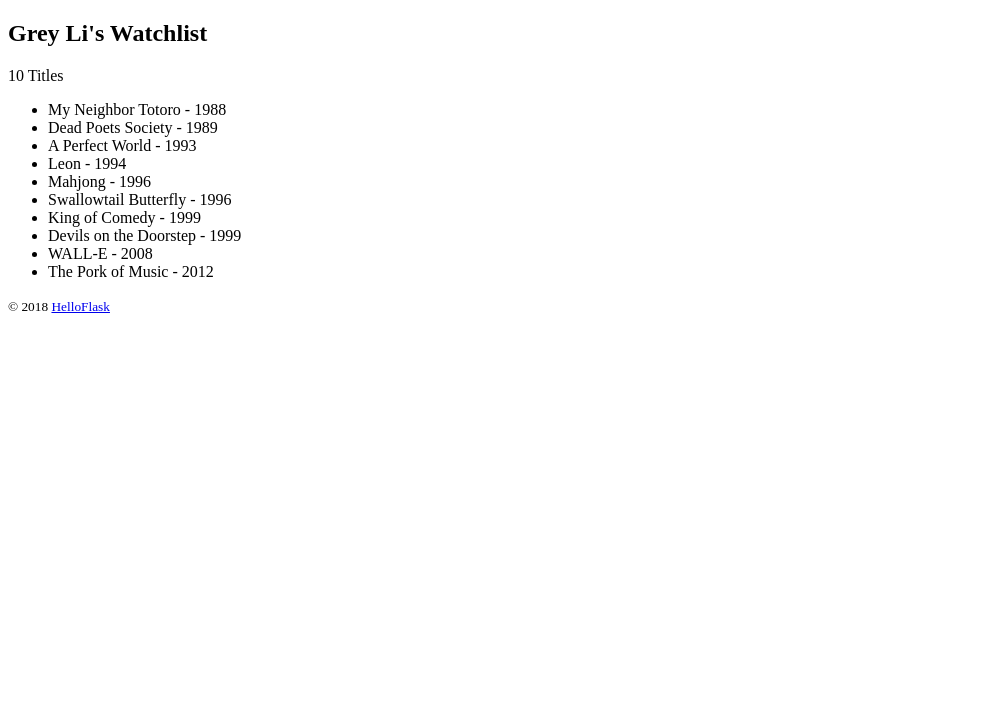
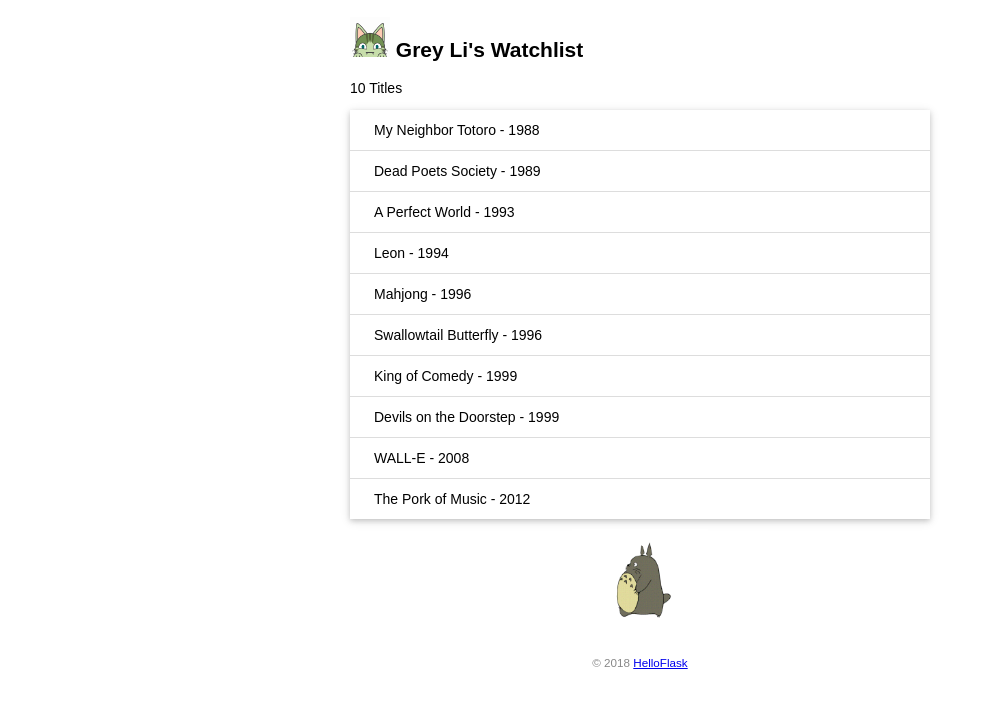
Before and after one commit to FDUZS/helloflask, a Flask app: page / in a window 1280 px wide. Shown: the top 708 px of the page, without its empty margins (0-988 px from the left). Run offline with Flask 2, Linux system fonts and the light colour scheme.

Commit message:
add: static files

```diff
--- /dev/null
+++ b/static/style.css
@@ -0,0 +1,43 @@
+body {
+    margin: auto;
+    max-width: 580px;
+    font-size: 14px;
+    font-family: Arial, Helvetica, sans-serif;
+}
+
+footer {
+    color: #888;
+    margin-top: 15px;
+    text-align: center;
+    padding: 10px;
+}
+
+.avatar {
+    width: 40px;
+}
+
+.movie-list {
+    list-style-type: none;
+    padding: 0;
+    margin-bottom: 10px;
+    box-shadow: 0 2px 5px 0 rgba(0, 0, 0, 0.16), 0 2px 10px 0 rgba(0, 0, 0, 0.12);
+}
+
+.movie-list li {
+    padding: 12px 24px;
+    border-bottom: 1px solid #ddd;
+}
+
+.movie-list li:last-child {
+    border: none;
+}
+
+.movie-list li:hover {
+    background-color: #f8f9fa;
+}
+
+.totoro {
+    display: block;
+    margin: 0 auto;
+    height: 100px;
+}
--- a/templates/index.html
+++ b/templates/index.html
@@ -4,17 +4,23 @@
 <head>
     <meta charset="utf-8">
     <title>{{ name }}'s Watchlist</title>
+    <link rel="icon" href="{{ url_for('static', filename='favicon.ico') }}">
+    <link rel="stylesheet" href="{{ url_for('static', filename='style.css') }}">
 </head>
 
 <body>
-    <h2>{{ name }}'s Watchlist</h2>
+    <h2>
+        <img src="{{ url_for('static', filename='images/avatar.png') }}" alt="Avatar" class="avatar">
+        {{ name }}'s Watchlist
+    </h2>
     {# 使用 length 过滤器获取 movies 变量的长度 #}
     <p>{{ movies|length }} Titles</p>
-    <ul>
+    <ul class="movie-list">
         {% for movie in movies %}
         <li>{{ movie.title }} - {{ movie.year }}</li>
         {% endfor %}
     </ul>
+    <img src="{{ url_for('static', filename='images/totoro.gif') }}" alt="Walking Totoro" class="totoro">
     <footer>
         <small>&copy; 2018 <a href="http://helloflask.com/book/3">HelloFlask</a></small>
     </footer>
```
Also changed, not shown: static/favicon.ico (added), static/images/avatar.png (added), static/images/totoro.gif (added), 1 other file.
